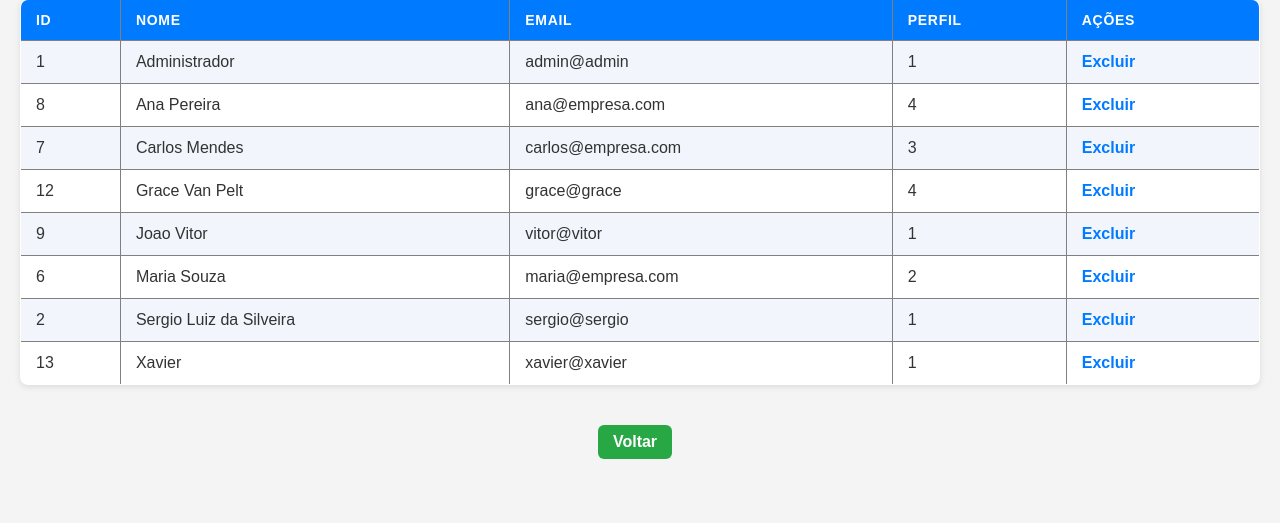
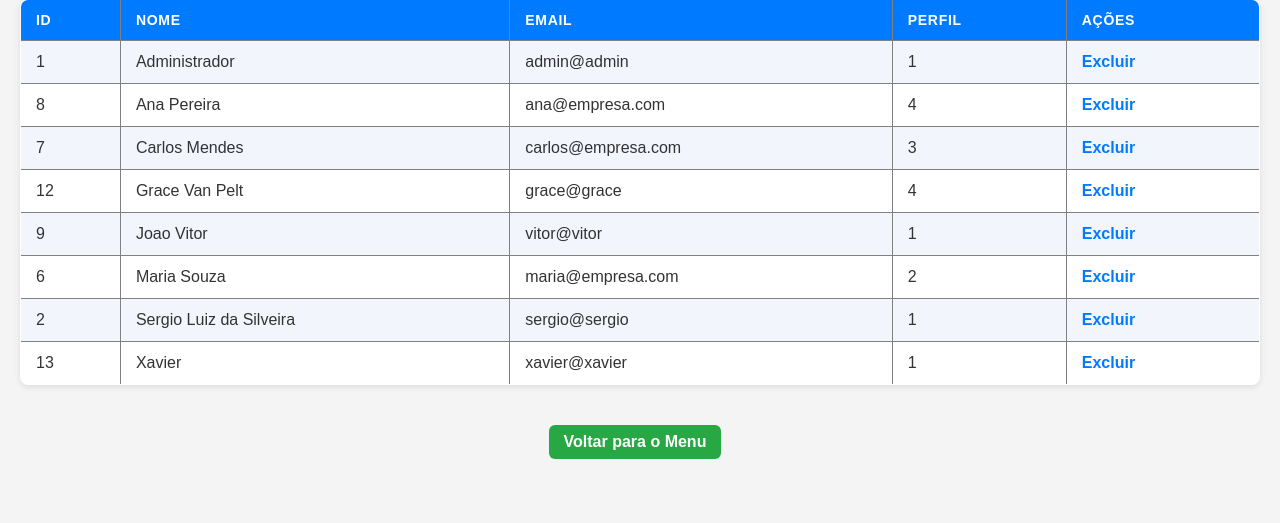
Before and after one commit to CaioBattisti/Prova_CaioLuizBattisti, a PHP site: page /excluir_usuario.php in a window 1280 px wide. Shown: the part 137-660 px from the top of the page. Run offline with PHP 8.4, Linux system fonts and the light colour scheme; a user stored in the database is signed in; data comes from the database, SQL or seed files in the repository.

Commit message:
save52
Apenas Mudando Um texto.

```diff
--- a/excluir_usuario.php
+++ b/excluir_usuario.php
@@ -130,6 +130,6 @@ if(isset($_GET['id']) && is_numeric($_GET['id'])) {
     <?php else: ?>
         <p>Nenhum usuário encontrado.</p>
     <?php endif; ?>
-    <a href="principal.php">Voltar</a>
+    <a href="principal.php">Voltar para o Menu</a>
 </body>
 </html>
```
